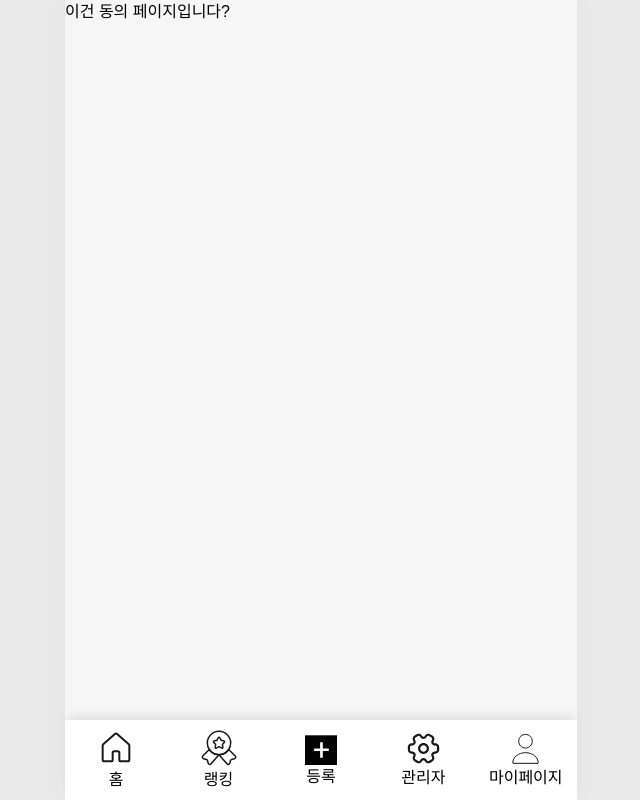
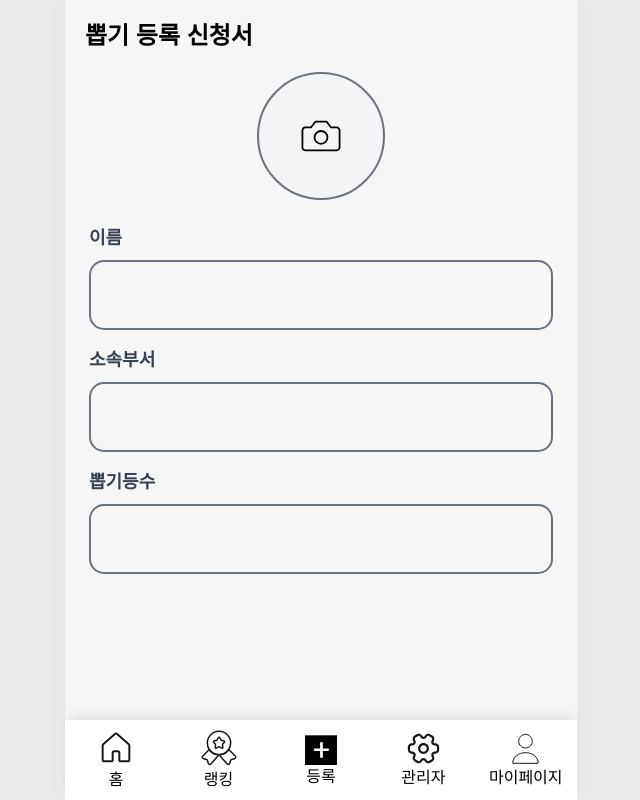
Before and after one commit to seunghowhite/DrawLots, a Next.js app in the folder frontend/: page /regist in a window 1280 px wide. Shown: the whole page, without its empty margins (319-959 px from the left). Built offline with nearby package versions, Linux system fonts and the light colour scheme.

Commit message:
design: 등록페이지 디자인 추가

```diff
--- a/frontend/app/(main)/regist/page.tsx
+++ b/frontend/app/(main)/regist/page.tsx
@@ -1,7 +1,123 @@
+"use client";
+
+import { useState } from "react";
+
+import Image from "next/image";
+
+import Header from "@/components/header/Header";
+import Camera from "@/public/svg/camera.svg";
+
 export default function AgreePage() {
+  const [imagePreview, setImagePreview] = useState<string | null>(null); // 이미지 미리보기 상태
+
+  const handleImageChange = (e: React.ChangeEvent<HTMLInputElement>) => {
+    const file = e.target.files?.[0]; // 파일 선택
+    if (file) {
+      // 이미지 미리보기 업데이트
+      const reader = new FileReader();
+      reader.onloadend = () => {
+        setImagePreview(reader.result as string); // 미리보기 URL을 상태로 설정
+      };
+      reader.readAsDataURL(file); // 파일을 URL로 읽음
+    }
+  };
+
+  const handleImageDelete = () => {
+    setImagePreview(null); // 이미지 삭제
+  };
+
   return (
     <div>
-      <div>이건 동의 페이지입니다?</div>
+      <Header text={"뽑기 등록 신청서"} />
+      <div className="px-6">
+        {/* 이미지 업로드 영역 */}
+        <div className="relative mb-6 flex justify-center">
+          <label
+            htmlFor="image-upload"
+            className="flex h-32 w-32 cursor-pointer items-center justify-center rounded-full border-2 border-gray-500 bg-gray-100"
+          >
+            {imagePreview ? (
+              <div className="relative h-full w-full">
+                <Image
+                  src={imagePreview}
+                  alt="Preview"
+                  width={128}
+                  height={128}
+                  className="rounded-full object-cover"
+                />
+                {/* 삭제 버튼 (X) */}
+                <button
+                  type="button"
+                  onClick={handleImageDelete}
+                  className="absolute right-0 top-0 rounded-full bg-white p-1 text-gray-500 hover:text-gray-800"
+                >
+                  <svg
+                    xmlns="http://www.w3.org/2000/svg"
+                    fill="none"
+                    viewBox="0 0 24 24"
+                    stroke="currentColor"
+                    className="h-5 w-5"
+                  >
+                    <path
+                      strokeLinecap="round"
+                      strokeLinejoin="round"
+                      strokeWidth="2"
+                      d="M6 18L18 6M6 6l12 12"
+                    />
+                  </svg>
+                </button>
+              </div>
+            ) : (
+              <Image
+                src={Camera}
+                alt="Camera"
+                width={40}
+                height={40}
+              />
+            )}
+          </label>
+          <input
+            id="image-upload"
+            type="file"
+            accept="image/*"
+            onChange={handleImageChange}
+            className="hidden" // input을 숨김
+          />
+        </div>
+
+        <p className="mb-2 text-lg font-semibold text-gray-700">이름</p>
+        <div
+          className="mb-4 flex w-full items-center gap-2 rounded-[15px] border-2 border-gray-500 px-4 py-2 transition-all
+            focus-within:border-mbBlue focus-within:ring-2 focus-within:ring-mbBlue"
+        >
+          <input
+            type={"text"}
+            className="h-[50px] w-full flex-1 border-none bg-transparent text-gray-700 placeholder-gray-400 outline-none"
+          />
+        </div>
+
+        <p className="mb-2 text-lg font-semibold text-gray-700">소속부서</p>
+        <div
+          className="mb-4 flex w-full items-center gap-2 rounded-[15px] border-2 border-gray-500 px-4 py-2 transition-all
+            focus-within:border-mbBlue focus-within:ring-2 focus-within:ring-mbBlue"
+        >
+          <input
+            type={"text"}
+            className="h-[50px] w-full flex-1 border-none bg-transparent text-gray-700 placeholder-gray-400 outline-none"
+          />
+        </div>
+
+        <p className="mb-2 text-lg font-semibold text-gray-700">뽑기등수</p>
+        <div
+          className="mb-4 flex w-full items-center gap-2 rounded-[15px] border-2 border-gray-500 px-4 py-2 transition-all
+            focus-within:border-mbBlue focus-within:ring-2 focus-within:ring-mbBlue"
+        >
+          <input
+            type={"text"}
+            className="h-[50px] w-full flex-1 border-none bg-transparent text-gray-700 placeholder-gray-400 outline-none"
+          />
+        </div>
+      </div>
     </div>
   );
 }
```
Also changed, not shown: frontend/public/svg/camera.svg (added).
